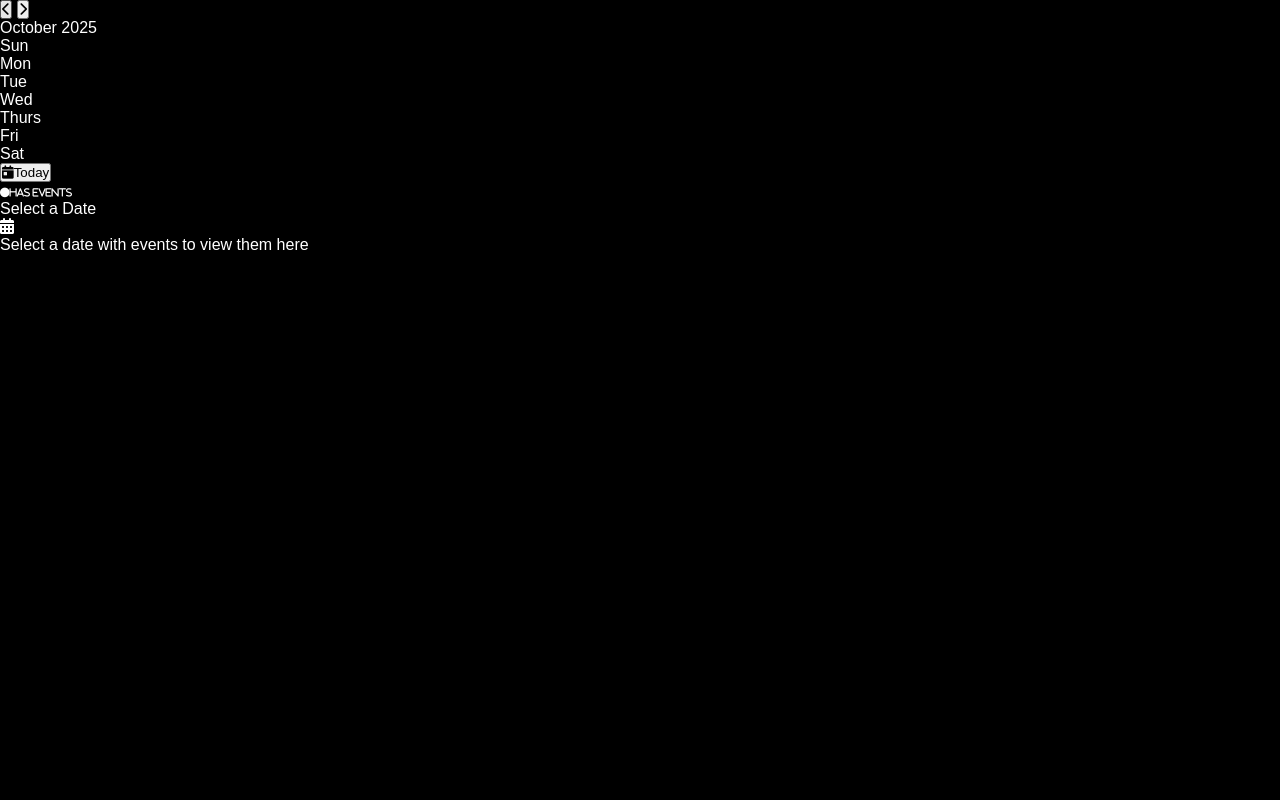
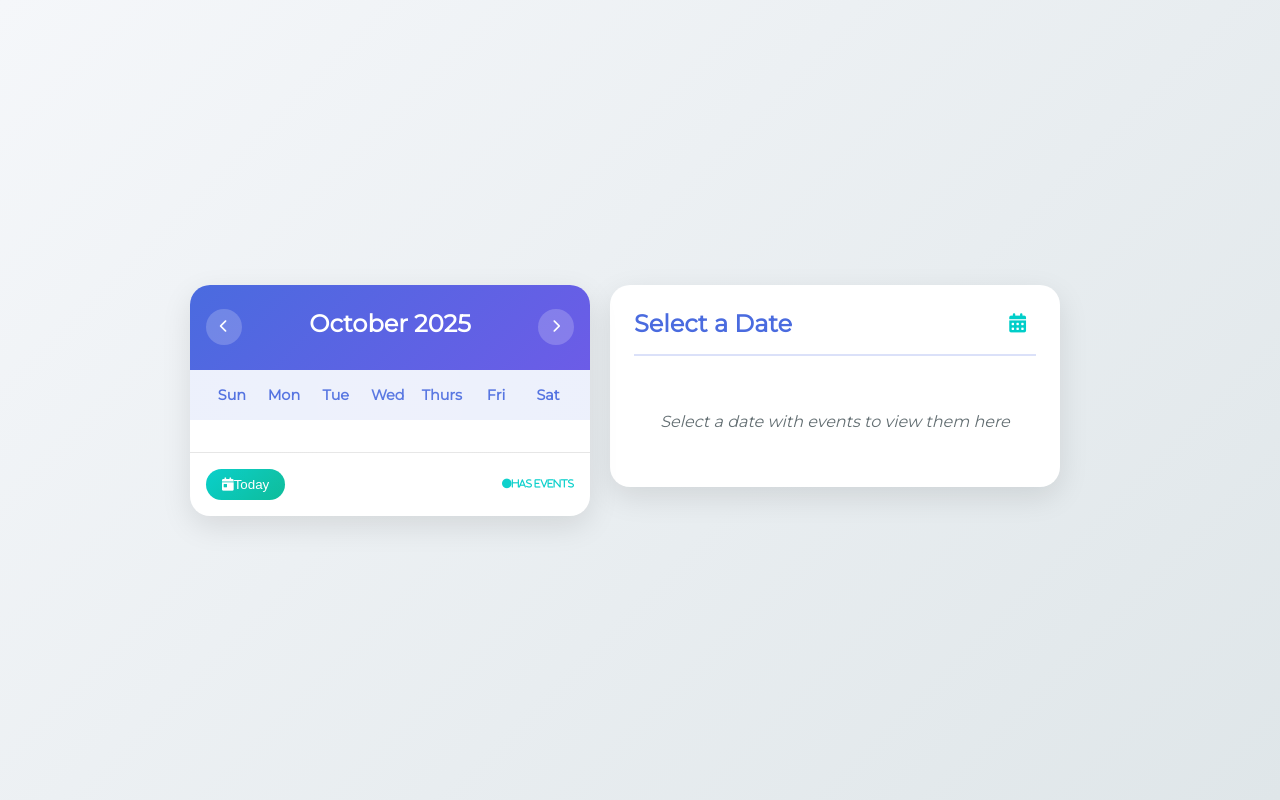
Before and after one commit to aakashvishcoder/MakerDawgs-Website, a plain HTML site: page event_calendar.html in a window 1280 px wide. Drawn offline with Linux system fonts and the light colour scheme.

Commit message:
js added + calender.css complete

```diff
--- /dev/null
+++ b/calendar.css
@@ -0,0 +1,323 @@
+:root {
+    --primary: #4a6bdf;
+    --secondary: #6c5ce7;
+    --accent: #00cec9;
+    --light: #f8f9fa;
+    --dark: #2d3436;
+    --text: #636e72;
+    --today: #fd79a8;
+    --selected: #a29bfe;
+    --event-panel-bg: #f8f9fa;
+}
+
+* {
+    box-sizing: border-box;
+    margin: 0px;
+    padding: 0px;
+}
+
+body {
+    font-family: "Montserrat", sans-serif;
+    display: flex;
+    justify-content: center;
+    align-items: center;
+    min-height: 100vh;
+    background: linear-gradient(135deg, #f5f7fa 0%, #dfe6e9 100%);
+    padding: 20px;
+}
+
+.container {
+    display: flex;
+    flex-direction: column;
+    gap: 20px;
+    max-width: 900px;
+    width: 100%;
+}
+
+@media (min-width: 768px) {
+    .container {
+        flex-direction: row;
+        align-items: flex-start;
+    }
+}
+
+.calendar-container {
+    background:white;
+    border-radius: 20px;
+    box-shadow: 0 10px 30px rgba(0,0,0,0.1);
+    width: 100%;
+    max-width: 400px;
+    overflow:hidden;
+    transform-style:preserve-3d;
+    perspective: 1000px;
+    transition: all 0.3s ease;
+}
+
+.calendar-container:hover {
+    transform: translateY(-5px);
+    box-shadow: 0 15px 35px rgba(0,0,0,0.15);
+}
+
+.calendar-header {
+    background: linear-gradient(135deg, var(--primary) 0%, var(--secondary) 100%);
+}
+
+.calendar-container:hover {
+    transform: translateY(-5px);
+    box-shadow: 0 15px 35px rgba(0,0,0,0.15);
+}
+
+.calendar-header {
+    background: linear-gradient(135deg, var(--primary) 0%, var(--secondary) 100%);
+    color:white;
+    padding: 1.5rem;
+    text-align: center;
+    position: relative;
+    overflow: hidden;
+}
+
+.calendar-container::before {
+    content: '';
+    position: absolute;
+    top: -50%;
+    left: -50%;
+    width: 200%;
+    height: 200%;
+    background: radial-gradient(circle, rgba(255,255,255,0.1) 0%, rgba(255,255,255,0) 70%);
+    transform: rotate(30deg);
+}
+
+.month-year {
+    font-size: 1.5rem;
+    font-weight: 600;
+    margin-bottom: 0.5rem;
+    position:relative;
+}
+
+.nav-buttons {
+    display: flex;
+    justify-content: space-between;
+    position: absolute;
+    width: 100%;
+    top: 50%;
+    left: 0;
+    transform: translateY(-50%);
+    padding: 0 1rem;
+    z-index: 1;
+}
+
+.nav-btn {
+    background: rgba(255,255,255,0.2);
+    color: white;
+    border: none;
+    width: 36px;
+    height: 36px;
+    border-radius: 50%;
+    cursor: pointer;
+    transition: all 0.3s ease;
+    display: flex;
+    align-items: center;
+    justify-content: center;
+}
+
+.nav-btn:hover {
+    background: rgba(255,255,255,0.3);
+    transform: scale(1.1);
+}
+
+.weekdays {
+    display: grid;
+    grid-template-columns: repeat(7,1fr);
+    padding: 0.5rem 1rem;
+    background: rgba(74,107,223,0.1);
+    font-weight: 600;
+    color: var(--primary);
+}
+
+.weekday {
+    text-align: center;
+    padding: 0.5rem;
+    font-size: 0.9rem;
+}
+
+.days {
+    display: grid;
+    grid-template-columns: repeat(7,1fr);
+    gap: 5px;
+    padding: 1rem;
+}
+
+.day {
+    aspect-ratio: 1;
+    display: flex;
+    align-items: center;
+    justify-content: center;
+    border-radius: 50%;
+    cursor: pointer;
+    transition: all 0.3s ease;
+    position: relative;
+    font-weight: 500;
+    color: var(--dark);
+}
+
+.day:hover {
+    background: rgba(74,107,223,0.1);
+    transform: scale(1.1);
+}
+
+.day.today {
+    background: var(--today);
+    color: white;
+    font-weight: bold;
+}
+
+.day.selected {
+    background: var(--selected);
+    color: white;
+    font-weight: bold;
+    animation: pop 0.3s ease;
+}
+
+@keyframes pop {
+    0% { transform: scale(1); }
+    50% { transform: scale(1.2);}
+    100% { transform: scale(1);}
+}
+
+.day.has-events::after {
+    content: '';
+    position: absolute;
+    bottom: 5px;
+    width: 5px;
+    height: 5px;
+    border-radius: 50%;
+    background: var(--accent);
+}
+
+.calendar-footer {
+    padding: 1rem;
+    text-align: center;
+    border-top: 1px solid rgba(0,0,0,0.1);
+    display: flex;
+    justify-content: space-between;
+}
+
+.today-btn {
+    background: linear-gradient(135deg, var(--accent) 0%, #00b894 100%);
+    color: white;
+    border: none;
+    padding: 0.5rem 1rem;
+    border-radius: 50px;
+    cursor: pointer;
+    transition: all 0.3s ease;
+    font-weight: 500;
+}
+
+.today-btn:hover {
+    transform: translateY(-2px);
+    box-shadow: 0 5px 15px rgba(0,206,201,0.3);
+}
+
+.event-indicator {
+    font-size: 0.8rem;
+    color: var(--accent);
+    display: flex;
+    align-items: center;
+    gap: 5px;
+}
+
+.event-panel {
+    background: white;
+    border-radius: 20px;
+    box-shadow: 0 10px 30px rgba(0,0,0,0.1);
+    padding: 1.5rem;
+    width: 100%;
+    max-width: 450px;
+    height: fit-content;
+}
+
+.event-header {
+    display: flex;
+    justify-content: space-between;
+    align-items: center;
+    margin-bottom: 1.5rem;
+    padding-bottom: 1rem;
+    border-bottom: 2px solid rgba(74,107,223,0.2);
+}
+
+.event-date {
+    font-size: 1.5rem;
+    font-weight: 600;
+    color: var(--primary);
+}
+
+.event-list {
+    max-height: 350px;
+    overflow-y: auto;
+}
+
+.event-item {
+    padding: 1rem;
+    margin-bottom: 0.8rem;
+    background: var(--event-panel-bg);
+    border-radius: 12px;
+    display: flex;
+    align-items: center;
+    gap: 12px;
+    box-shadow: 0 3px 10px rgba(0,0,0,0.5);
+    transition: transform 0.2s ease;
+}
+
+.event-item:hover {
+    transform: translateX(5px);
+}
+
+.event-color {
+    width: 14px;
+    height: 14px;
+    border-radius: 50%;
+    background: var(--accent);
+    flex-shrink: 0;
+}
+
+.event-time {
+    font-weight: 600;
+    color: var(--primary);
+    min-width: 80px;
+}
+
+.event-text {
+    flex: 1;
+}
+
+.no-events {
+    text-align: center;
+    color: var(--text);
+    padding: 2rem 1rem;
+    font-style: italic;
+}
+
+.event-icon {
+    font-size: 1.2rem;
+    color: var(--accent);
+    margin-right: 10px;
+}
+
+@media (max-width: 767px) {
+    .container {
+        gap: 15px;
+    }
+
+    .calendar-container, .event-panel {
+        width: 100%;
+        margin: 0 auto;
+    }
+
+    .event-panel {
+        max-width: 400px;
+    }
+
+    .event-date {
+        font-size: 0.3rem;
+    }
+}
--- a/event_calendar.html
+++ b/event_calendar.html
@@ -4,12 +4,14 @@
     <meta charset="UTF-8">
     <meta name="viewport" content="width=device-width, initial-scale=1.0">
     <title>Event Calendar</title>
-    <link rel="stylesheet" href="styles.css">
+    <link rel="stylesheet" href="calendar.css">
+    <link href="https://fonts.googleapis.com/css2?family=Montserrat&family=Inconsolata&display=swap" rel="stylesheet">
     <link rel="stylesheet" href="https://cdnjs.cloudflare.com/ajax/libs/font-awesome/6.4.0/css/all.min.css">
 </head>
 <body>
     <div class="container">
         <div class="calendar-container">
+            <div class="calendar-header">
                 <div class="nav-buttons">
                     <button class="nav-btn" id="prev-month"><i class="fas fa-chevron-left"></i></button>
                     <button class="nav-btn" id="next-month"><i class="fas fa-chevron-right"></i></button>
@@ -47,7 +49,7 @@
                 <div class="no-events">Select a date with events to view them here</div>
             </div>
         </div>
-
-    <script src="index.js"></script>
+    </div>
+    <script src="script.js"></script>
 </body>
 </html>
```
Also changed, not shown: script.js (added), styles.css (line endings or trailing spaces). Lines whose indentation alone changed are shown as unchanged.
